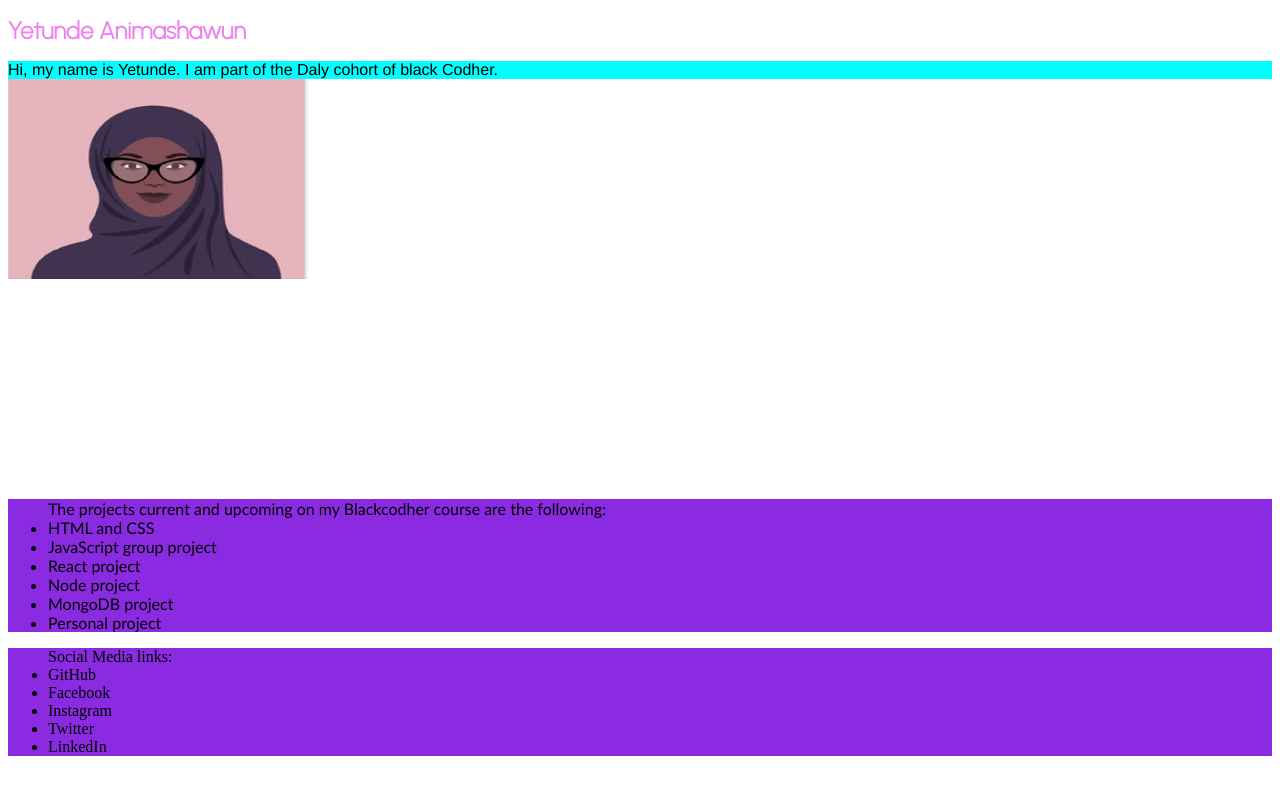
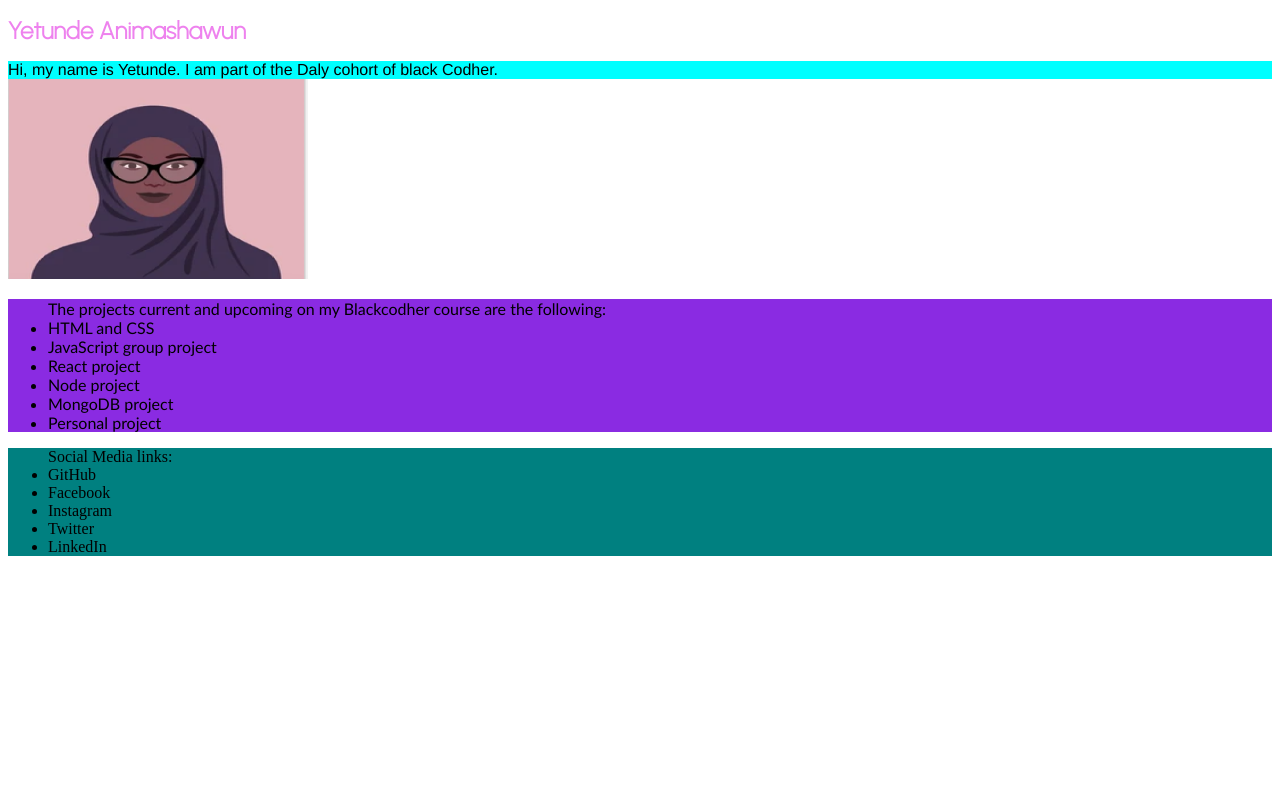
Before and after one commit to black-codher-bootcamp-2022-daly/unit-02-html-css-assessment-yanim87, a website: page index.html in a window 1280 px wide. Drawn offline with Linux system fonts and the light colour scheme.

Commit message:
demo-branch

```diff
--- a/index.html
+++ b/index.html
@@ -36,8 +36,6 @@
         Hi, my name is Yetunde. I am part of the Daly cohort of black Codher.
     </section>
     <img class="profile-img" src="images/Blackhijabiavatar.png" alt="Yetunde avatar">
-    <!-- img class= "profile-img" src="images/Blackhijabiavatar.png alt ="Yetunde avatar"-->
-    <div class ="profile-img"></div>
 
 <ul class="projects">
    The projects current and upcoming on my Blackcodher course are the following:
--- a/mains.css
+++ b/mains.css
@@ -3,14 +3,18 @@ h1 {
     font-size: 24px;
     color: blueviolet;
     font-weight: bold;
+    position: relative;
 }
 
 ul {
     background-color: blueviolet;
 }
+
+
 .profile-img {
     width: 300px;
     height: 200px;
+    position: relative;
 }
 .about-me {
 font-family: 'Franklin Gothic Medium', 'Arial Narrow', Arial, sans-serif;
@@ -21,5 +25,10 @@ background-color: cyan;
 .projects {
 font-family: 'Gill Sans', 'Gill Sans MT', Calibri, 'Trebuchet MS', sans-serif;
 font-size: 16px;
+cursor: pointer;
+}
 
+
+.social-media {
+background-color: teal;
 }
```
